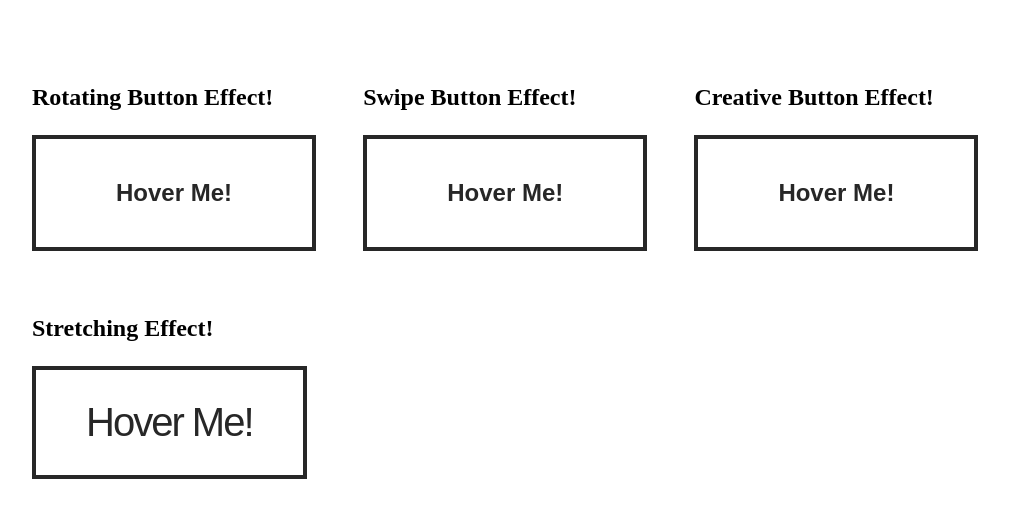
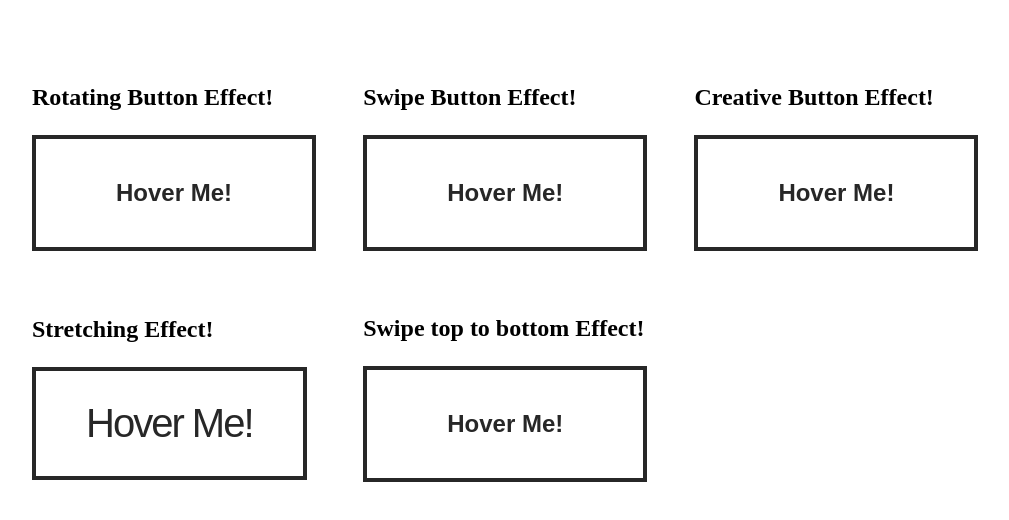
Before and after one commit to sajibcse68/css-advanced-animations, a plain HTML site: page index.html in a window 1280 px wide. Shown: the whole page, without its empty margins (56-1065 px from the left). Drawn offline with Linux system fonts and the light colour scheme.

Commit message:
Swipe top to bottom Effect

```diff
--- a/index.html
+++ b/index.html
@@ -39,6 +39,13 @@
           Hover Me!
         </a>
       </h2>
+
+      <h2 class="btn-cont">
+        <p>Swipe top to bottom Effect!</p>
+        <a href="#" class="btn btn5">
+          Hover Me!
+        </a>
+      </h2>
     </div>
   </body>
 </html>
--- a/styles.css
+++ b/styles.css
@@ -5,6 +5,8 @@
   --black: #272727;
   --yellow: #fff200;
   --purple: #351435;
+  --purple: #351435;
+  --red: #f44336;
 }
 
 
@@ -119,7 +121,6 @@
 }
 
 /* Stretching Effect!  */
-
 .btn4 {
   padding: 30px 50px;
   font-size: 40px;
@@ -133,3 +134,23 @@
   letter-spacing: 10px;
   border: 7px solid var(--purple)
 }
+
+/* Stretching Effect!  */
+.btn5 {
+  overflow: hidden;
+  transition: all 0.5s;
+}
+.btn5:before {
+  content: 'YEAH!';
+  background-color: var(--red);
+  transform: translateY(-100%);
+  transition: all 0.5s;
+  display: flex;
+  justify-content: center;
+  align-items: center;
+  z-index: 1;
+}
+
+.btn5:hover:before {
+  transform: translateY(0%);
+}
```
